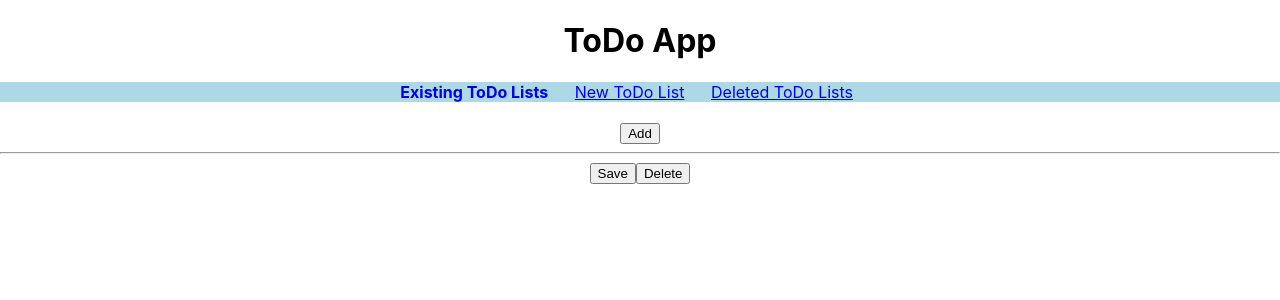
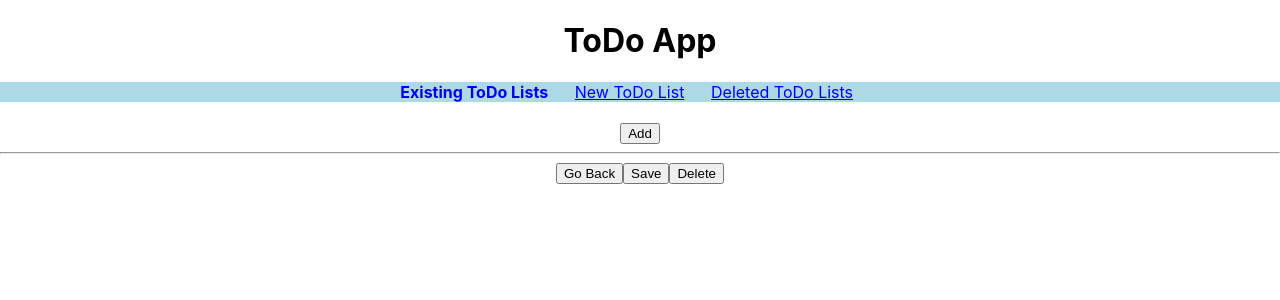
Before and after one commit to great-white/simple-todo-list, a React (Create React App) app: page /existing/1 in a window 1280 px wide. Shown: the top 300 px of the page. Built offline with nearby package versions, Linux system fonts and the light colour scheme.

Commit message:
Added Go Back functionality in SingleToDoListPage component

```diff
--- a/src/pages/existing-todo-list-page/SingleToDoListPage.tsx
+++ b/src/pages/existing-todo-list-page/SingleToDoListPage.tsx
@@ -6,7 +6,7 @@ import {
   ToDoEntriesType,
   ToDoEntryType,
 } from "../../types/ToDoEntry";
-import uuid from "react-uuid";
+import { useNavigate } from "react-router-dom";
 import {
   getToDoEntries,
   GetToDoEntriesResponse,
@@ -19,6 +19,8 @@ type SingleToDoListPageProps = {
 };
 
 function SingleToDoListPage(props: SingleToDoListPageProps) {
+  const navigate = useNavigate();
+
   const { listName } = props;
   const [entries, setEntries] = useState<ToDoEntriesType>([]);
 
@@ -107,6 +109,11 @@ function SingleToDoListPage(props: SingleToDoListPageProps) {
       />
       <hr />
       <Button
+        name="Go Back"
+        isDisabled={false}
+        handleOnButtonClick={() => navigate(-1)}
+      />
+      <Button
         name="Save"
         isDisabled={false}
         handleOnButtonClick={handleOnSaveButtonClick}
```
